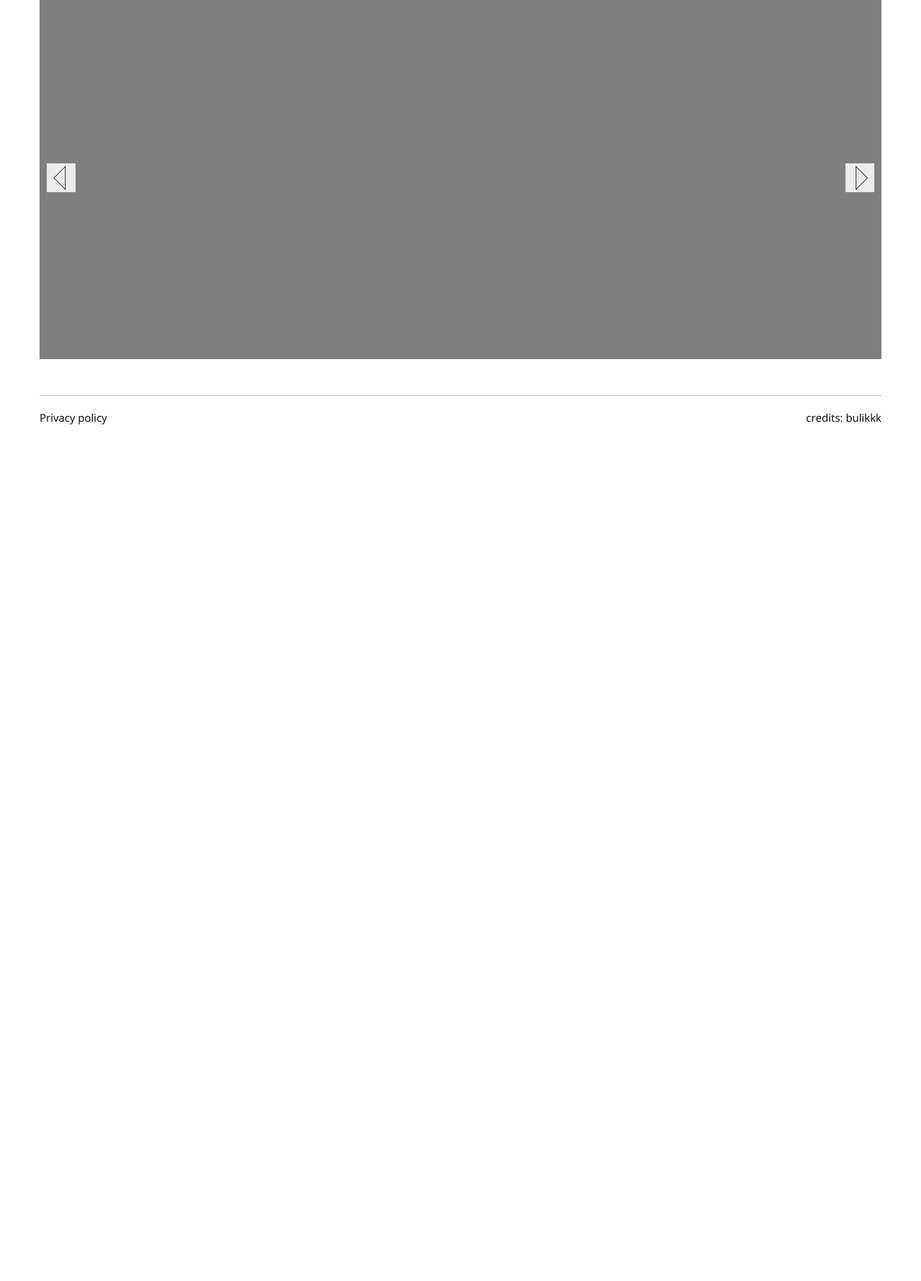
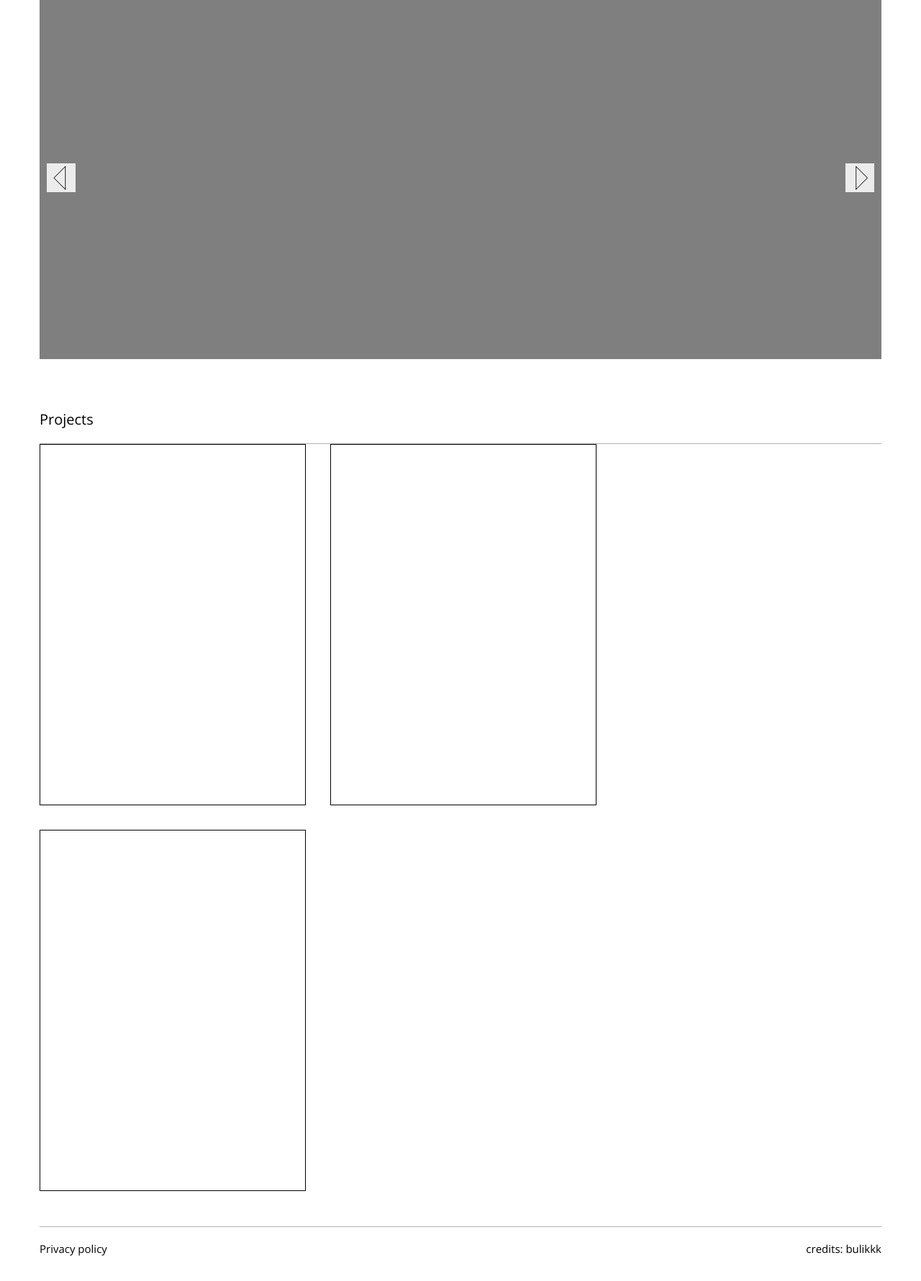
Before and after one commit to bulikkk/DanaPage, a Django app: page / in a window 1280 px wide. Shown: the part 465-2245 px from the top of the page at 72% size. Before the commit the page ends 1055 px from the top, so only its background shows below. Run offline with Django 3.2, Linux system fonts and the light colour scheme.

Commit message:
css, html; created new div with projects

```diff
--- a/dana/app_dana/static/css/style.css
+++ b/dana/app_dana/static/css/style.css
@@ -99,7 +99,36 @@ body {
   right: 10px;
 }
 
+/* CSS to projects container */
 
+.projects-container {
+  max-width: 1170px;
+  margin-left: auto;
+  margin-right: auto;
+  margin-top: 70px;
+}
+
+.projects-container-header {
+  border-bottom: 1px solid rgba(0,0,0,0.3);
+}
+
+.projects-container-header>p {
+  font-family: 'Open Sans', sans-serif;
+  font-size: 20px;
+  font-weight: 100;
+}
+
+#c1, #c2, #c3 {
+  width: calc((100% - 66px) / 3);
+  height: 500px;
+  border: 1px solid black;
+  margin-bottom: 30px;
+  display: inline-block;
+}
+
+#c1, #c2 {
+  margin-right: 30px;
+}
 
 
 
--- a/dana/app_dana/templates/app_dana/main.html
+++ b/dana/app_dana/templates/app_dana/main.html
@@ -32,7 +32,20 @@
         <a class="prev" href="#"><img src="{% static '/prev.png' %}" alt="Previouse slide"></a>
         <a class="next" href="#"><img src="{% static '/next.png' %}" alt="Next slide"></a>
       </div>
+    </div>
 
+    <div class="projects-container">
+      <div class="projects-container-header">
+        <p>Projects</p>
+      </div>
+      <div class="projects-container-projects">
+        <div id="c1">
+        </div>
+        <div id="c2">
+        </div>
+        <div id="c3">
+        </div>
+      </div>
     </div>
 
 
```
